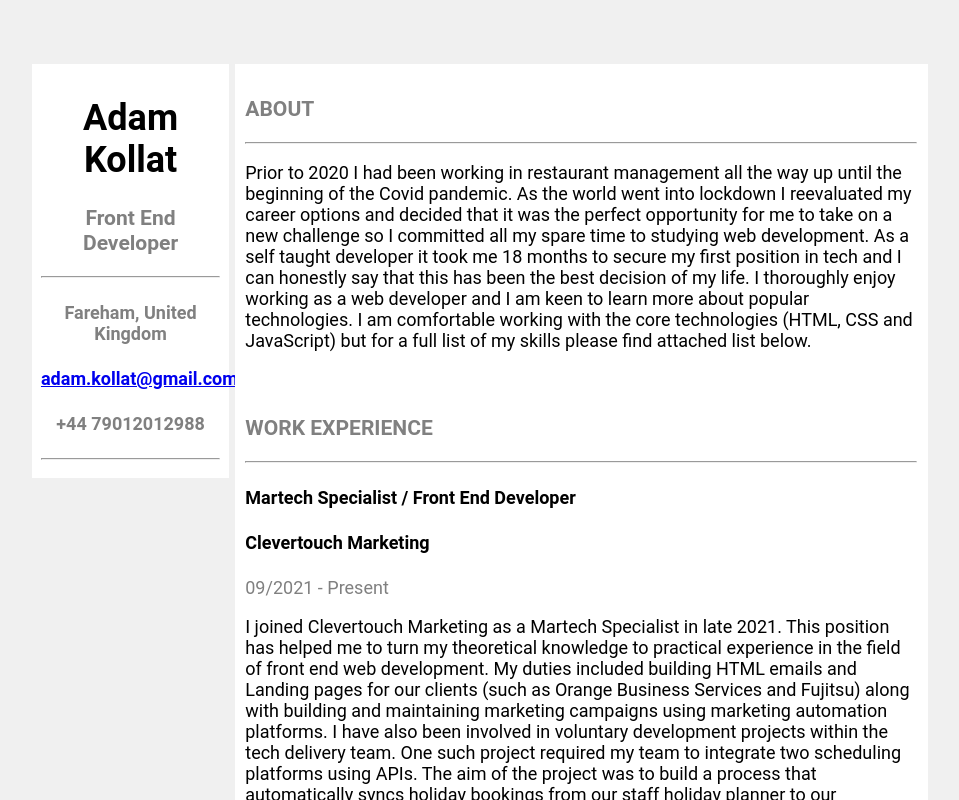
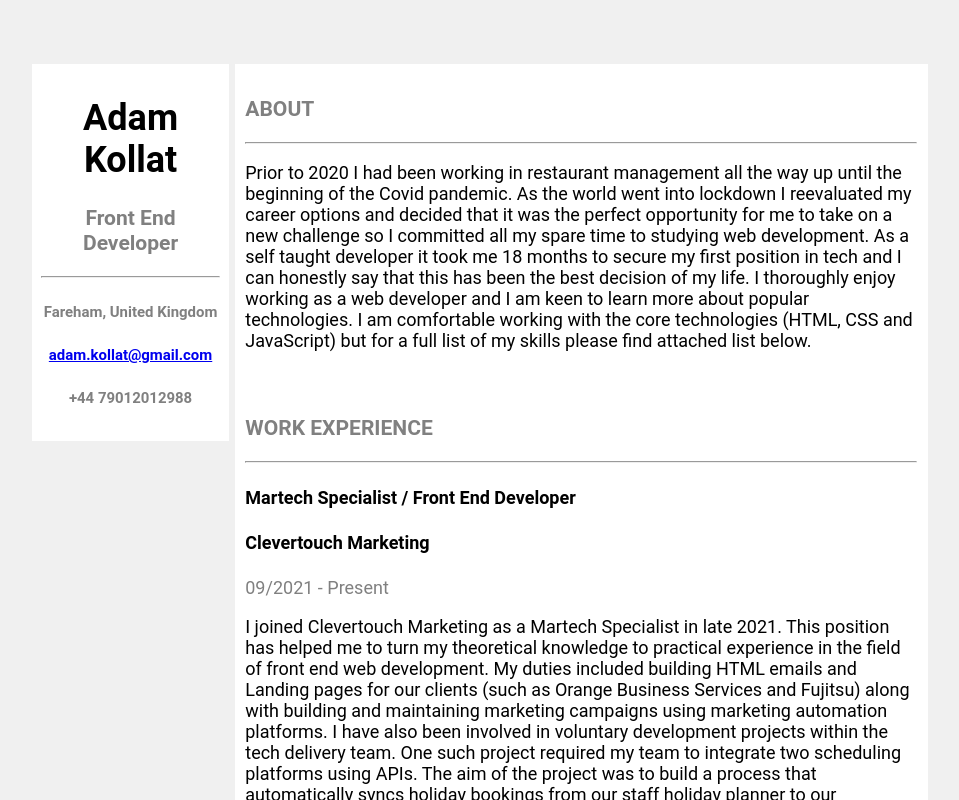
Before and after one commit to AdamKollat/React-CV, a React (Create React App) app: page / in a window 1280 px wide. Shown: the top 800 px of the page, without its empty margins (160-1119 px from the left). Built offline with nearby package versions, Linux system fonts and the light colour scheme.

Commit message:
Updated font size on profile component

```diff
--- a/src/Components/profile.js
+++ b/src/Components/profile.js
@@ -4,10 +4,9 @@ const Profile = () => {
             <h1>Adam Kollat</h1>
             <h3 class='grey'>Front End Developer</h3>
             <hr></hr>
-            <h4 class='grey'>Fareham, United Kingdom</h4>
-            <a href="mailto:adam.kollat@gmail.com"><h4>adam.kollat@gmail.com</h4></a>
-            <h4 class='grey'>+44 79012012988</h4>
-            <hr></hr>
+            <h5 class='grey'>Fareham, United Kingdom</h5>
+            <a href="mailto:adam.kollat@gmail.com"><h5>adam.kollat@gmail.com</h5></a>
+            <h5 class='grey'>+44 79012012988</h5>
         </div>
     )
 }
```
